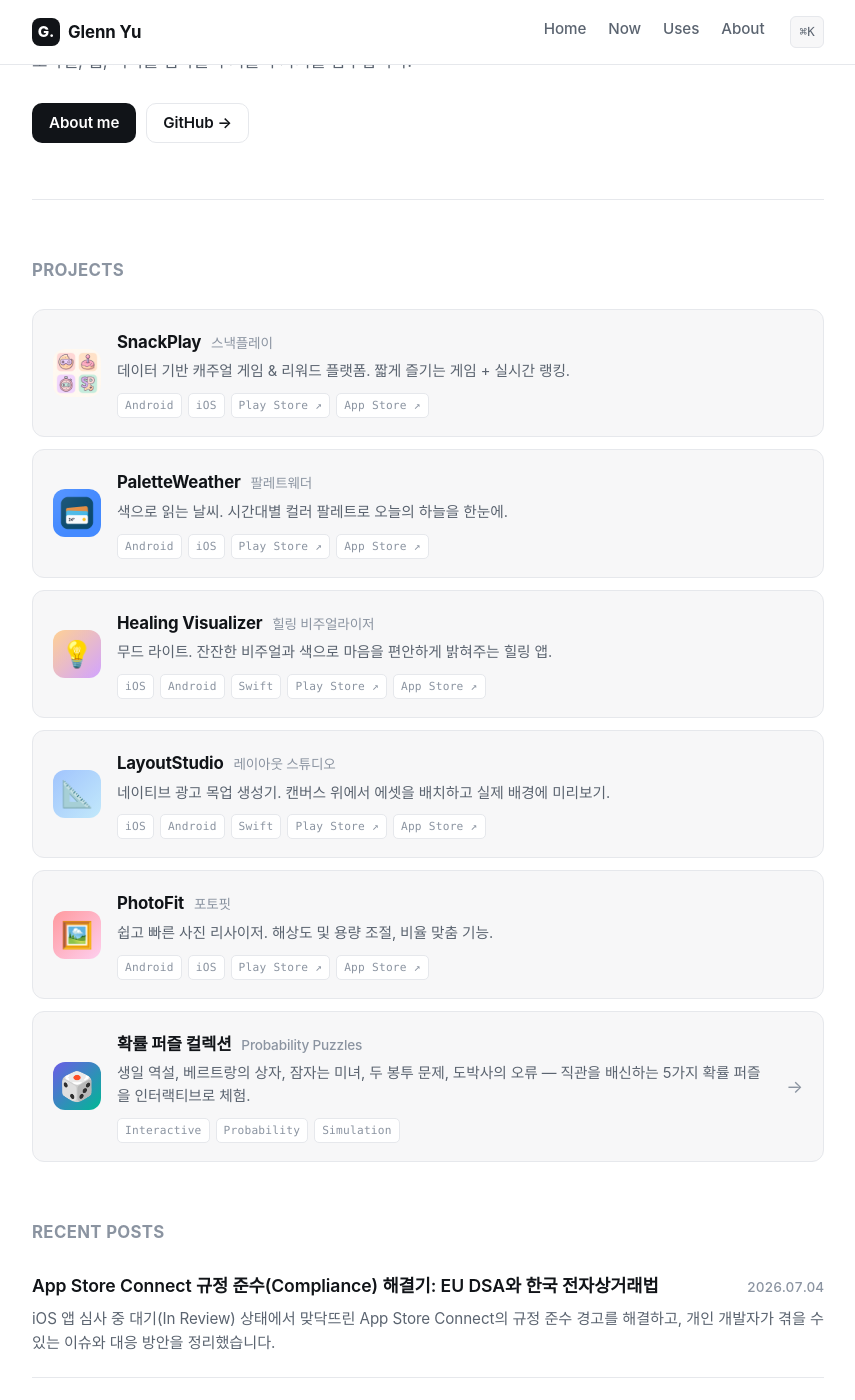
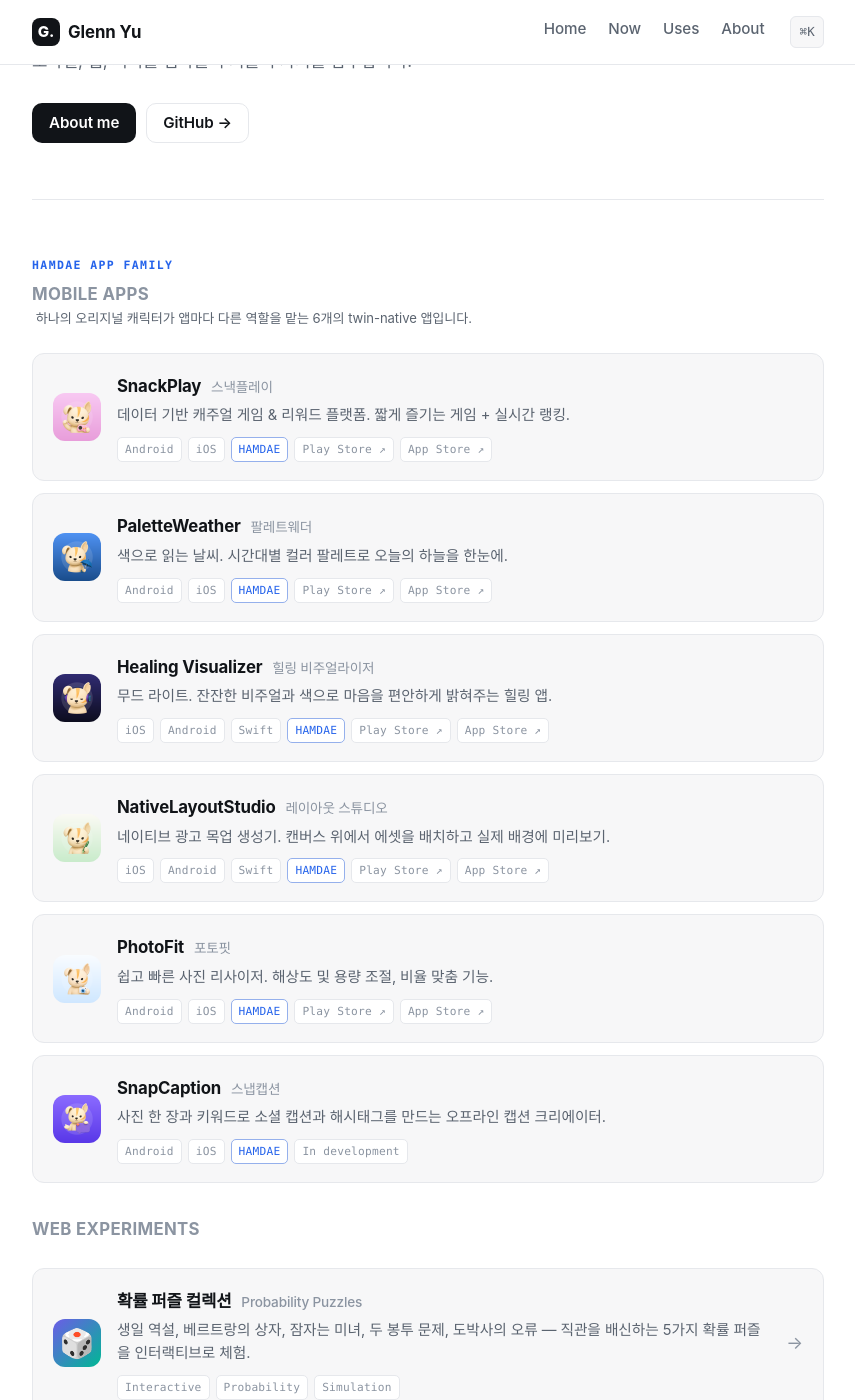
Before and after one commit to glenn-yu/glenn-yu.github.io, a Jekyll site: the page built from index.html, in a window 1280 px wide and 1400 px high, scrolled down 272 px. Shown: the whole window, without its empty margins (212-1067 px from the left). Built offline with Jekyll 4.4.1, drawn with Linux system fonts in a browser that asks for light colours; some web fonts are replaced; the list of posts is cut into pages by our own code.

Commit message:
feat: present six HAMDAE apps on portfolio

```diff
--- a/assets/css/main.css
+++ b/assets/css/main.css
@@ -670,6 +670,23 @@
 
 /* Projects section (home) */
 .projects { margin-bottom: 56px; }
+.projects-experiments { margin-top: -24px; }
+.section-kicker {
+  margin: 0 0 4px;
+  color: var(--accent);
+  font-family: var(--font-mono);
+  font-size: 0.72rem;
+  font-weight: 700;
+  letter-spacing: 0.12em;
+}
+.section-note {
+  max-width: 440px;
+  margin: 0;
+  color: var(--fg-soft);
+  font-size: 0.82rem;
+  line-height: 1.55;
+  text-align: right;
+}
 .project-card {
   display: grid;
   grid-template-columns: 48px 1fr auto;
@@ -734,10 +751,27 @@
   border-color: var(--accent);
   color: var(--accent);
 }
+.project-tag-family {
+  border-color: color-mix(in srgb, var(--accent) 42%, var(--border));
+  color: var(--accent);
+}
 .project-arrow {
   color: var(--fg-muted);
   font-size: 1.1rem;
   transition: transform 0.15s ease, color 0.15s ease;
+}
+.about-project-title {
+  display: flex;
+  gap: 10px;
+  align-items: center;
+}
+.about-project-title img {
+  border-radius: 8px;
+}
+
+@media (max-width: 640px) {
+  .section-note { display: none; }
+  .project-card { padding: 16px; }
 }
 
 /* Post: reading time meta */
--- a/assets/js/site.js
+++ b/assets/js/site.js
@@ -120,10 +120,13 @@
       }),
       [
         { kind: 'cmd', title: '🌗 테마 토글 (다크/라이트)', sub: 'theme', action: toggleTheme },
-        { kind: 'cmd', title: '🍿 SnackPlay (Google Play)', sub: 'play.google.com', action: function () { window.open('https://play.google.com/store/apps/details?id=com.gwangy.snackplay', '_blank', 'noopener'); } },
-        { kind: 'cmd', title: '🎨 PaletteWeather (Google Play)', sub: 'play.google.com', action: function () { window.open('https://play.google.com/store/apps/details?id=com.gwangy.paletteweather', '_blank', 'noopener'); } },
-        { kind: 'cmd', title: '🖼️ PhotoFit (Google Play)', sub: 'play.google.com', action: function () { window.open('https://play.google.com/store/apps/details?id=com.gwangy.photofit', '_blank', 'noopener'); } },
-        { kind: 'cmd', title: '🖼️ PhotoFit (App Store)', sub: 'apps.apple.com', action: function () { window.open('https://apps.apple.com/kr/app/photofit-photo-resizer/id6793479273', '_blank', 'noopener'); } },
+        { kind: 'cmd', title: 'SnackPlay (Google Play)', sub: 'HAMDAE · play.google.com', action: function () { window.open('https://play.google.com/store/apps/details?id=com.gwangy.snackplay', '_blank', 'noopener'); } },
+        { kind: 'cmd', title: 'PaletteWeather (Google Play)', sub: 'HAMDAE · play.google.com', action: function () { window.open('https://play.google.com/store/apps/details?id=com.gwangy.paletteweather', '_blank', 'noopener'); } },
+        { kind: 'cmd', title: 'Healing Visualizer (Google Play)', sub: 'HAMDAE · play.google.com', action: function () { window.open('https://play.google.com/store/apps/details?id=com.gwangy.healingvisualizer', '_blank', 'noopener'); } },
+        { kind: 'cmd', title: 'NativeLayoutStudio (Google Play)', sub: 'HAMDAE · play.google.com', action: function () { window.open('https://play.google.com/store/apps/details?id=com.gwangy.nativelayoutstudio', '_blank', 'noopener'); } },
+        { kind: 'cmd', title: 'PhotoFit (Google Play)', sub: 'HAMDAE · play.google.com', action: function () { window.open('https://play.google.com/store/apps/details?id=com.gwangy.photofit', '_blank', 'noopener'); } },
+        { kind: 'cmd', title: 'PhotoFit (App Store)', sub: 'HAMDAE · apps.apple.com', action: function () { window.open('https://apps.apple.com/kr/app/photofit-photo-resizer/id6793479273', '_blank', 'noopener'); } },
+        { kind: 'page', title: 'SnapCaption', sub: 'HAMDAE · In development', href: '/about/#snapcaption' },
         { kind: 'cmd', title: '🌐 gwangy.com 으로 이동', sub: 'gwangy.com', action: function () { window.open('https://gwangy.com', '_blank', 'noopener'); } },
         { kind: 'cmd', title: '📒 네이버 블로그', sub: 'blog.naver.com/kcskiller', action: function () { window.open('https://blog.naver.com/kcskiller', '_blank', 'noopener'); } },
         { kind: 'cmd', title: '↗ GitHub 으로 이동', sub: 'github.com/glenn-yu', action: function () { window.open('https://github.com/glenn-yu', '_blank', 'noopener'); } },
--- a/index.html
+++ b/index.html
@@ -18,7 +18,11 @@
 
 <section class="projects">
   <header class="section-header">
-    <h2>Projects</h2>
+    <div>
+      <p class="section-kicker">HAMDAE APP FAMILY</p>
+      <h2>Mobile Apps</h2>
+    </div>
+    <p class="section-note">하나의 오리지널 캐릭터가 앱마다 다른 역할을 맡는 6개의 twin-native 앱입니다.</p>
   </header>
   <div class="project-card">
     <img class="project-icon" src="{{ '/assets/projects/snackplay.png' | relative_url }}" alt="SnackPlay 앱 아이콘" width="48" height="48" loading="lazy">
@@ -28,6 +32,7 @@
       <span class="project-meta">
         <span class="project-tag">Android</span>
         <span class="project-tag">iOS</span>
+        <span class="project-tag project-tag-family">HAMDAE</span>
         <a class="project-tag project-tag-link" href="https://play.google.com/store/apps/details?id=com.gwangy.snackplay" target="_blank" rel="noopener">Play Store ↗</a>
         <a class="project-tag project-tag-link" href="https://apps.apple.com/kr/app/id6787878602" target="_blank" rel="noopener">App Store ↗</a>
       </span>
@@ -41,13 +46,14 @@
       <span class="project-meta">
         <span class="project-tag">Android</span>
         <span class="project-tag">iOS</span>
+        <span class="project-tag project-tag-family">HAMDAE</span>
         <a class="project-tag project-tag-link" href="https://play.google.com/store/apps/details?id=com.gwangy.paletteweather" target="_blank" rel="noopener">Play Store ↗</a>
         <a class="project-tag project-tag-link" href="https://apps.apple.com/kr/app/id6786560640" target="_blank" rel="noopener">App Store ↗</a>
       </span>
     </span>
   </div>
   <div class="project-card">
-    <span class="project-icon" style="display:flex;align-items:center;justify-content:center;width:48px;height:48px;font-size:26px;background:linear-gradient(135deg,#ffd194,#d1a3ff);border-radius:12px;">💡</span>
+    <img class="project-icon" src="{{ '/assets/projects/healingvisualizer.png' | relative_url }}" alt="Healing Visualizer 앱 아이콘" width="48" height="48" loading="lazy">
     <span class="project-body">
       <span class="project-title">Healing Visualizer <small>힐링 비주얼라이저</small></span>
       <span class="project-desc">무드 라이트. 잔잔한 비주얼과 색으로 마음을 편안하게 밝혀주는 힐링 앱.</span>
@@ -55,38 +61,60 @@
         <span class="project-tag">iOS</span>
         <span class="project-tag">Android</span>
         <span class="project-tag">Swift</span>
+        <span class="project-tag project-tag-family">HAMDAE</span>
         <a class="project-tag project-tag-link" href="https://play.google.com/store/apps/details?id=com.gwangy.healingvisualizer" target="_blank" rel="noopener">Play Store ↗</a>
         <a class="project-tag project-tag-link" href="https://apps.apple.com/kr/app/id6789185043" target="_blank" rel="noopener">App Store ↗</a>
       </span>
     </span>
   </div>
   <div class="project-card">
-    <span class="project-icon" style="display:flex;align-items:center;justify-content:center;width:48px;height:48px;font-size:26px;background:linear-gradient(135deg,#a1c4fd,#c2e9fb);border-radius:12px;">📐</span>
+    <img class="project-icon" src="{{ '/assets/projects/nativelayoutstudio.png' | relative_url }}" alt="NativeLayoutStudio 앱 아이콘" width="48" height="48" loading="lazy">
     <span class="project-body">
-      <span class="project-title">LayoutStudio <small>레이아웃 스튜디오</small></span>
+      <span class="project-title">NativeLayoutStudio <small>레이아웃 스튜디오</small></span>
       <span class="project-desc">네이티브 광고 목업 생성기. 캔버스 위에서 에셋을 배치하고 실제 배경에 미리보기.</span>
       <span class="project-meta">
         <span class="project-tag">iOS</span>
         <span class="project-tag">Android</span>
         <span class="project-tag">Swift</span>
+        <span class="project-tag project-tag-family">HAMDAE</span>
         <a class="project-tag project-tag-link" href="https://play.google.com/store/apps/details?id=com.gwangy.nativelayoutstudio" target="_blank" rel="noopener">Play Store ↗</a>
         <a class="project-tag project-tag-link" href="https://apps.apple.com/kr/app/id6791456061" target="_blank" rel="noopener">App Store ↗</a>
       </span>
     </span>
   </div>
   <div class="project-card">
-    <span class="project-icon" style="display:flex;align-items:center;justify-content:center;width:48px;height:48px;font-size:26px;background:linear-gradient(135deg,#ff9a9e,#fecfef);border-radius:12px;">🖼️</span>
+    <img class="project-icon" src="{{ '/assets/projects/photofit.png' | relative_url }}" alt="PhotoFit 앱 아이콘" width="48" height="48" loading="lazy">
     <span class="project-body">
       <span class="project-title">PhotoFit <small>포토핏</small></span>
       <span class="project-desc">쉽고 빠른 사진 리사이저. 해상도 및 용량 조절, 비율 맞춤 기능.</span>
       <span class="project-meta">
         <span class="project-tag">Android</span>
         <span class="project-tag">iOS</span>
+        <span class="project-tag project-tag-family">HAMDAE</span>
         <a class="project-tag project-tag-link" href="https://play.google.com/store/apps/details?id=com.gwangy.photofit" target="_blank" rel="noopener">Play Store ↗</a>
         <a class="project-tag project-tag-link" href="https://apps.apple.com/kr/app/photofit-photo-resizer/id6793479273" target="_blank" rel="noopener">App Store ↗</a>
       </span>
     </span>
   </div>
+  <div class="project-card">
+    <img class="project-icon" src="{{ '/assets/projects/snapcaption.png' | relative_url }}" alt="SnapCaption 앱 아이콘" width="48" height="48" loading="lazy">
+    <span class="project-body">
+      <span class="project-title">SnapCaption <small>스냅캡션</small></span>
+      <span class="project-desc">사진 한 장과 키워드로 소셜 캡션과 해시태그를 만드는 오프라인 캡션 크리에이터.</span>
+      <span class="project-meta">
+        <span class="project-tag">Android</span>
+        <span class="project-tag">iOS</span>
+        <span class="project-tag project-tag-family">HAMDAE</span>
+        <span class="project-tag">In development</span>
+      </span>
+    </span>
+  </div>
+</section>
+
+<section class="projects projects-experiments">
+  <header class="section-header">
+    <h2>Web Experiments</h2>
+  </header>
   <a class="project-card" href="{{ '/probability-puzzles/' | relative_url }}">
     <span class="project-icon" style="display:flex;align-items:center;justify-content:center;width:48px;height:48px;font-size:28px;background:linear-gradient(135deg,#6c5ce7,#00b894);border-radius:12px;">🎲</span>
     <span class="project-body">
```
Also changed, not shown: about.md (+14 -5 lines), README.md, assets/projects/healingvisualizer.png (added), assets/projects/nativelayoutstudio.png (added), assets/projects/paletteweather.png, assets/projects/photofit.png (added), assets/projects/snackplay.png, assets/projects/snapcaption.png (added).
